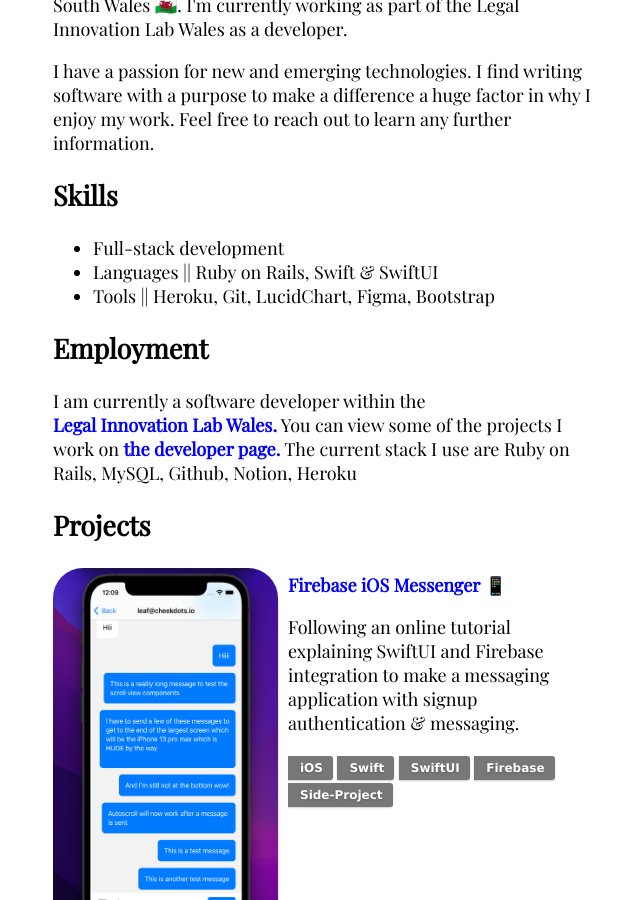
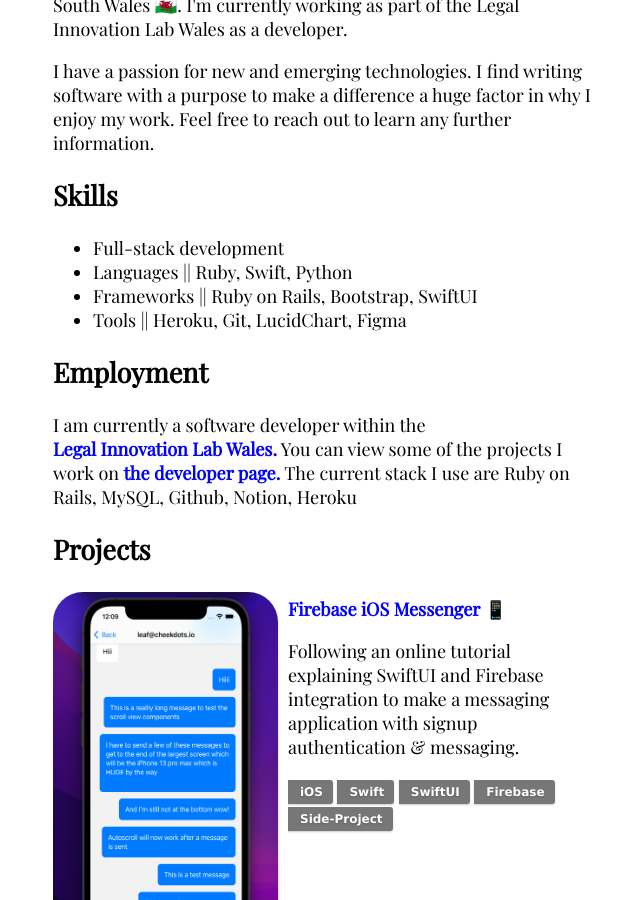
Before and after one commit to AlexW555/personal_page, a Jekyll site: the page built from index.html, in a window 1280 px wide and 900 px high, scrolled down 541 px. Shown: the whole window, without its empty margins (312-952 px from the left). Built offline with Jekyll 4.4.1, drawn with Linux system fonts in a browser that asks for light colours.

Commit message:
Update skills.html

```diff
--- a/_includes/skills.html
+++ b/_includes/skills.html
@@ -1,6 +1,7 @@
 <h2>Skills</h2>
 <ul>
     <li>Full-stack development </li>
-    <li>Languages || Ruby on Rails, Swift & SwiftUI</li>
-    <li>Tools || Heroku, Git, LucidChart, Figma, Bootstrap</li>
+    <li>Languages || Ruby, Swift, Python</li>
+    <li>Frameworks || Ruby on Rails, Bootstrap, SwiftUI</li>
+    <li>Tools || Heroku, Git, LucidChart, Figma</li>
   </ul>
```
